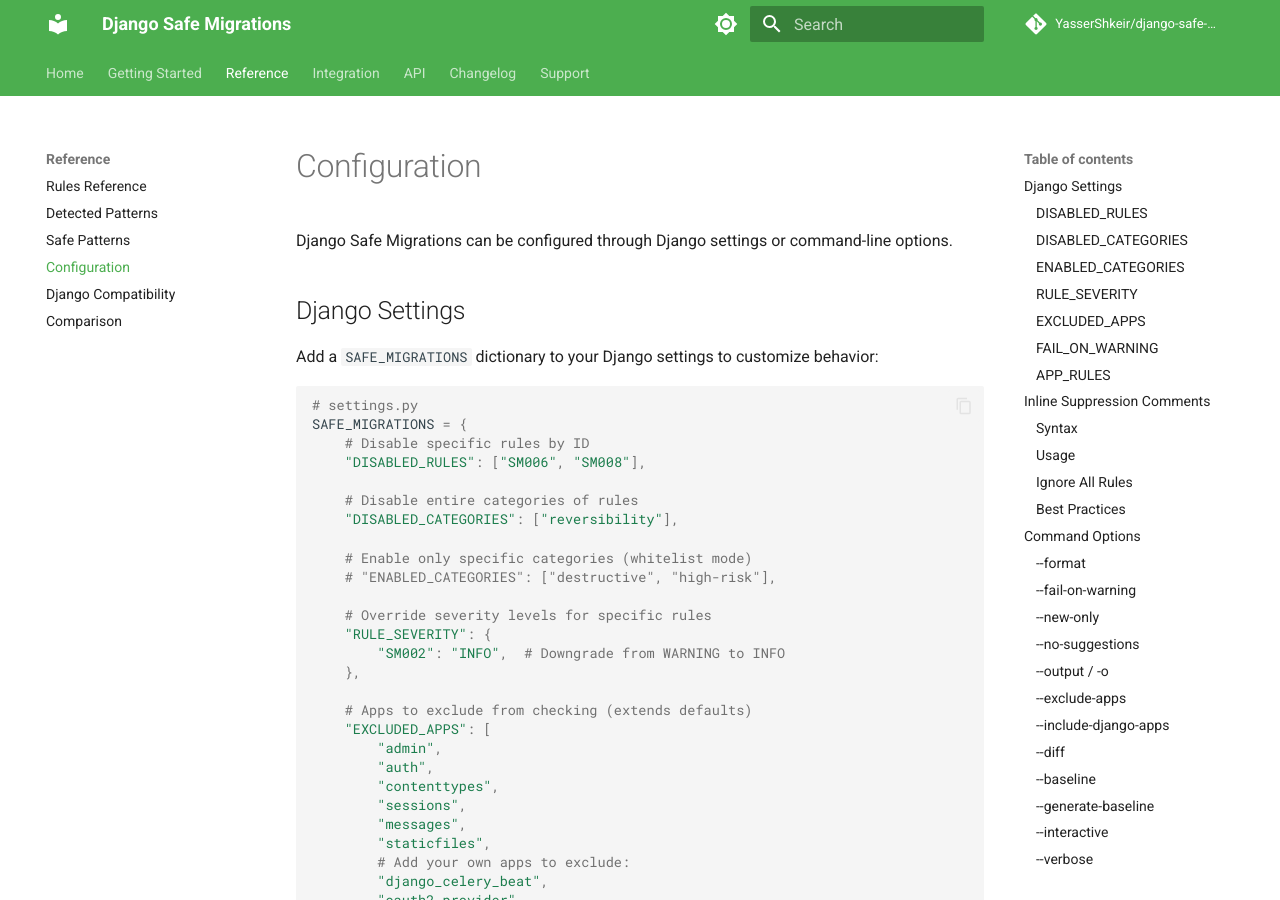
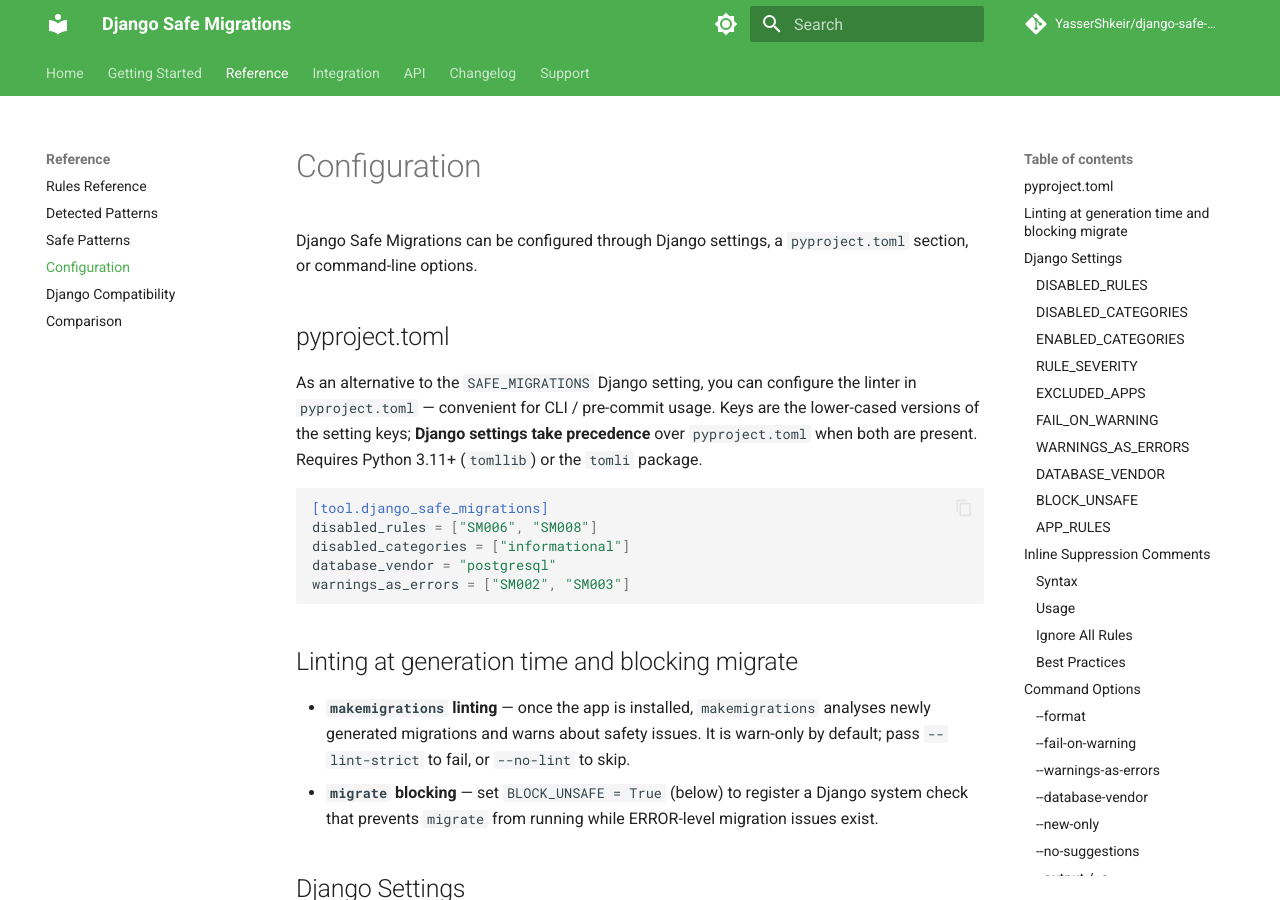
Before and after one commit to YasserShkeir/django-safe-migrations, an MkDocs documentation site: the page built from docs/configuration.md, in a window 1280 px wide and 900 px high. Built offline with MkDocs 1.6.1 and Material for MkDocs 9.7.7, drawn with Linux system fonts in a browser that asks for light colours; comment, search, counter and statistics services are not loaded; some of the changed text lies outside the part shown.

Commit message:
docs: v0.7.0 docs sync (category table, new settings/flags, roadmap status) (#63)
* docs: sync configuration.md for v0.7.0 (categories, new settings + flags)

* docs: mark v0.7.0 roadmap shipped/deferred status

````diff
--- a/docs/configuration.md
+++ b/docs/configuration.md
@@ -1,6 +1,32 @@
 # Configuration
 
-Django Safe Migrations can be configured through Django settings or command-line options.
+Django Safe Migrations can be configured through Django settings, a
+`pyproject.toml` section, or command-line options.
+
+## pyproject.toml
+
+As an alternative to the `SAFE_MIGRATIONS` Django setting, you can configure the
+linter in `pyproject.toml` — convenient for CLI / pre-commit usage. Keys are the
+lower-cased versions of the setting keys; **Django settings take precedence** over
+`pyproject.toml` when both are present. Requires Python 3.11+ (`tomllib`) or the
+`tomli` package.
+
+```toml
+[tool.django_safe_migrations]
+disabled_rules = ["SM006", "SM008"]
+disabled_categories = ["informational"]
+database_vendor = "postgresql"
+warnings_as_errors = ["SM002", "SM003"]
+```
+
+## Linting at generation time and blocking migrate
+
+- **`makemigrations` linting** — once the app is installed, `makemigrations`
+  analyses newly generated migrations and warns about safety issues. It is
+  warn-only by default; pass `--lint-strict` to fail, or `--no-lint` to skip.
+- **`migrate` blocking** — set `BLOCK_UNSAFE = True` (below) to register a Django
+  system check that prevents `migrate` from running while ERROR-level migration
+  issues exist.
 
 ## Django Settings
 
@@ -153,6 +179,41 @@
 ```python
 SAFE_MIGRATIONS = {
     "FAIL_ON_WARNING": True,
+}
+```
+
+### `WARNINGS_AS_ERRORS`
+
+Promote specific warning-level rules to build failures (more granular than
+`FAIL_ON_WARNING`). A warning from one of these rules causes a non-zero exit:
+
+```python
+SAFE_MIGRATIONS = {
+    "WARNINGS_AS_ERRORS": ["SM002", "SM003"],
+}
+```
+
+### `DATABASE_VENDOR`
+
+Override the auto-detected database vendor used for rule analysis — useful when
+you develop on SQLite but deploy to PostgreSQL. Accepts `postgresql`, `mysql`,
+or `sqlite`:
+
+```python
+SAFE_MIGRATIONS = {
+    "DATABASE_VENDOR": "postgresql",
+}
+```
+
+### `BLOCK_UNSAFE`
+
+When `True`, an opt-in Django system check reports ERROR-level migration issues,
+so `migrate` (and other commands) refuse to run while unsafe migrations exist.
+Disabled by default:
+
+```python
+SAFE_MIGRATIONS = {
+    "BLOCK_UNSAFE": True,
 }
 ```
 
@@ -309,6 +370,24 @@
 
 ```bash
 python manage.py check_migrations --fail-on-warning
+```
+
+### `--warnings-as-errors`
+
+Fail only on warnings from specific rules (comma-separated), instead of all
+warnings:
+
+```bash
+python manage.py check_migrations --warnings-as-errors=SM002,SM003
+```
+
+### `--database-vendor`
+
+Analyze as if running against a specific database, regardless of the configured
+one (e.g. develop on SQLite, lint for PostgreSQL):
+
+```bash
+python manage.py check_migrations --database-vendor=postgresql
 ```
 
 ### `--new-only`
````
Also changed, not shown: other parts of docs/configuration.md (+19 -19 lines), docs/roadmap/v0.7.0.md (+8 -2 lines).
